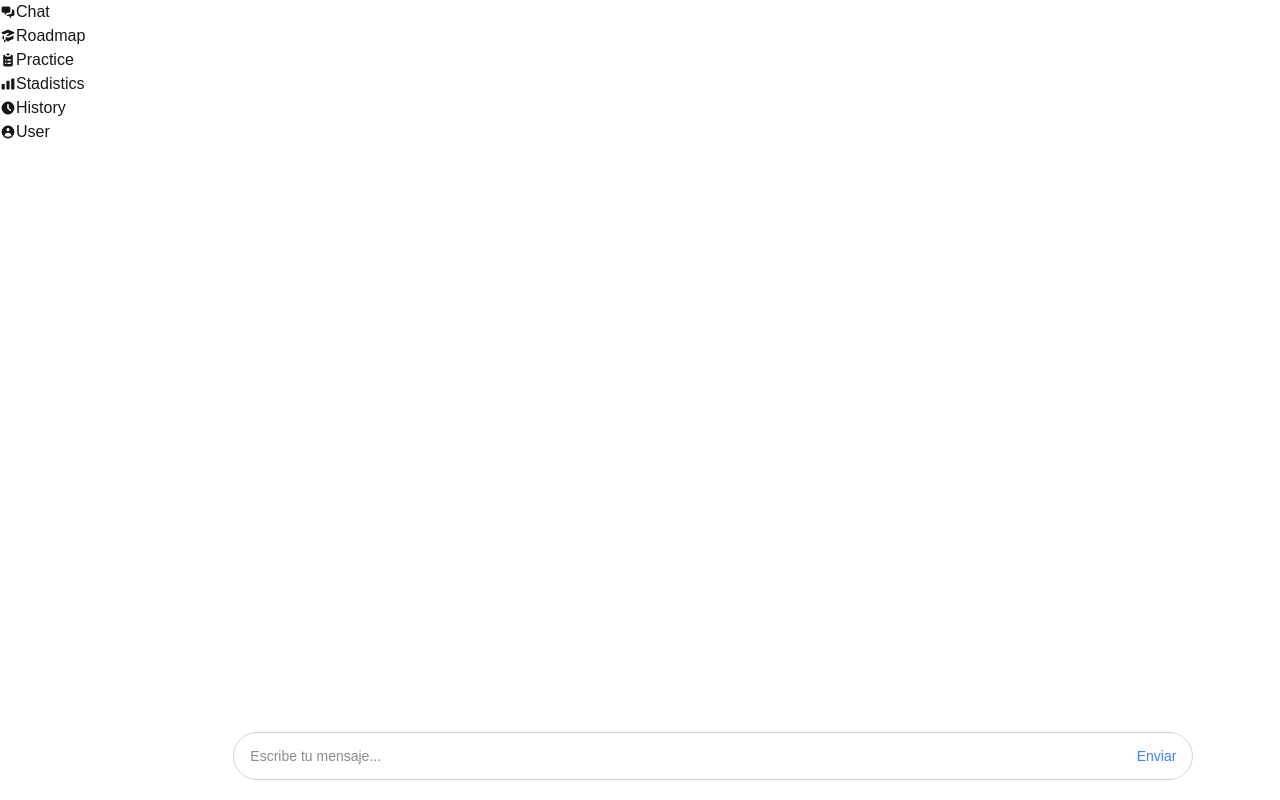
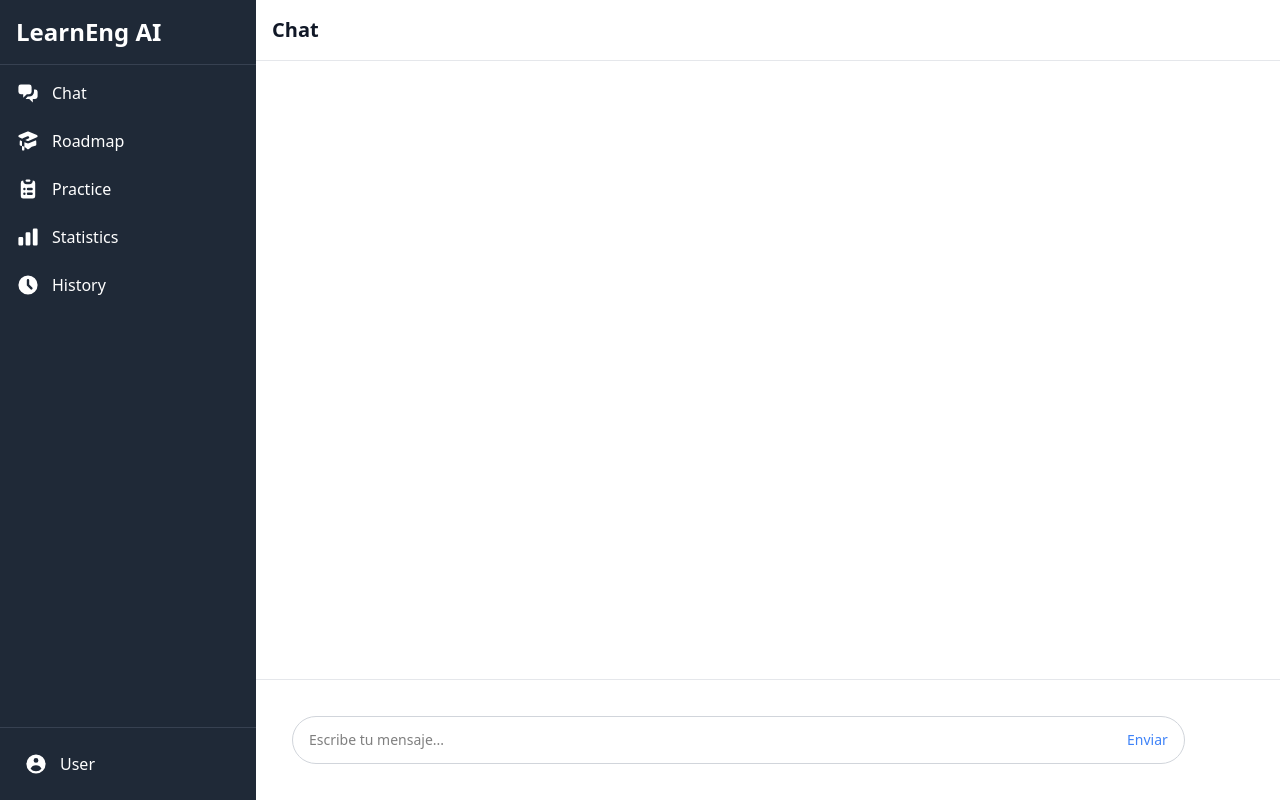
Before and after one commit to RodrigoAlexander7/learn-eng-ai-app, a Next.js app in the folder frontend/: page /chat in a window 1280 px wide. Built offline with nearby package versions, Linux system fonts and the light colour scheme.

Commit message:
feat: improving styles

```diff
--- a/frontend/src/app/chat/page.tsx
+++ b/frontend/src/app/chat/page.tsx
@@ -3,11 +3,9 @@
 import ChatRender from "@/features/chat/components/ChatRender";
 
 export default function Chat() {
-
-
    return (
-      <ChatRender>
-
-      </ChatRender>
+      <div className="h-screen w-full flex">
+         <ChatRender />
+      </div>
    );
 }
--- a/frontend/src/app/globals.css
+++ b/frontend/src/app/globals.css
@@ -22,7 +22,5 @@
 }
 
 body {
-  background: var(--background);
-  color: var(--foreground);
-  font-family: Arial, Helvetica, sans-serif;
+  @apply bg-gray-50 dark:bg-gray-900;
 }
--- a/frontend/src/app/layout.tsx
+++ b/frontend/src/app/layout.tsx
@@ -27,7 +27,9 @@ export default function RootLayout({
     <html lang="en">
       <body className="flex flex-row">
         <AppSidebar />
-        {children}
+        <main className="flex-1">
+          {children}
+        </main>
       </body>
     </html>
   );
--- a/frontend/src/components/AppSidebar.tsx
+++ b/frontend/src/components/AppSidebar.tsx
@@ -1,63 +1,40 @@
-"use client";
-
-import { Sidebar, SidebarItems, SidebarItemGroup, SidebarItem, } from "flowbite-react";
-import { HiChatAlt2, HiAcademicCap, HiClipboardList, HiChartBar, HiClock, HiUserCircle, } from "react-icons/hi";
+import { HiChartBar, HiChatAlt2, HiClipboardList, HiAcademicCap, HiClock, HiUserCircle } from "react-icons/hi";
 import Link from "next/link";
 
 export function AppSidebar() {
   return (
-    <Sidebar aria-label="Sidebar de aprendizaje de idiomas" className="w-64">
-      <SidebarItems>
-        <SidebarItemGroup>
-          <SidebarItem
-            as={Link}
-            href="/chat"
-            icon={HiChatAlt2}
-          >
-            Chat
-          </SidebarItem>
-
-          <SidebarItem
-            as={Link}
-            href="/roadmap"
-            icon={HiAcademicCap}
-          >
-            Roadmap
-          </SidebarItem>
-
-          <SidebarItem
-            as={Link}
-            href="/practice"
-            icon={HiClipboardList}
-          >
-            Practice
-          </SidebarItem>
-
-          <SidebarItem
-            as={Link}
-            href="/stats"
-            icon={HiChartBar}
-          >
-            Stadistics
-          </SidebarItem>
-
-          <SidebarItem
-            as={Link}
-            href="/history"
-            icon={HiClock}
-          >
-            History
-          </SidebarItem>
-
-          <SidebarItem
-            as={Link}
-            href="/profile"
-            icon={HiUserCircle}
-          >
-            User
-          </SidebarItem>
-        </SidebarItemGroup>
-      </SidebarItems>
-    </Sidebar>
+    <aside className="w-64 bg-gray-800 text-white flex flex-col h-screen">
+      <div className="p-4 border-b border-gray-700">
+        <h1 className="text-2xl font-bold">LearnEng AI</h1>
+      </div>
+      <nav className="flex-1 p-2 space-y-2">
+        <Link href="/chat" className="flex items-center p-2 text-base font-normal text-white rounded-lg hover:bg-gray-700">
+          <HiChatAlt2 className="w-6 h-6" />
+          <span className="ml-3">Chat</span>
+        </Link>
+        <Link href="/roadmap" className="flex items-center p-2 text-base font-normal text-white rounded-lg hover:bg-gray-700">
+          <HiAcademicCap className="w-6 h-6" />
+          <span className="ml-3">Roadmap</span>
+        </Link>
+        <Link href="/practice" className="flex items-center p-2 text-base font-normal text-white rounded-lg hover:bg-gray-700">
+          <HiClipboardList className="w-6 h-6" />
+          <span className="ml-3">Practice</span>
+        </Link>
+        <Link href="/stats" className="flex items-center p-2 text-base font-normal text-white rounded-lg hover:bg-gray-700">
+          <HiChartBar className="w-6 h-6" />
+          <span className="ml-3">Statistics</span>
+        </Link>
+        <Link href="/history" className="flex items-center p-2 text-base font-normal text-white rounded-lg hover:bg-gray-700">
+          <HiClock className="w-6 h-6" />
+          <span className="ml-3">History</span>
+        </Link>
+      </nav>
+      <div className="p-4 border-t border-gray-700">
+        <Link href="/profile" className="flex items-center p-2 text-base font-normal text-white rounded-lg hover:bg-gray-700">
+          <HiUserCircle className="w-6 h-6" />
+          <span className="ml-3">User</span>
+        </Link>
+      </div>
+    </aside>
   );
 }
--- a/frontend/src/features/chat/components/ChatInputMessage.tsx
+++ b/frontend/src/features/chat/components/ChatInputMessage.tsx
@@ -4,9 +4,10 @@ type InputProps = {
 
 export function ChatInputMessage({ input }: InputProps) {
    return (
-      <div className="">
-         {input}
+      <div className="flex justify-end">
+         <div className="bg-blue-500 text-white p-3 rounded-lg max-w-md">
+            {input}
+         </div>
       </div>
    )
-
 }
--- a/frontend/src/features/chat/components/ChatOutputMessage.tsx
+++ b/frontend/src/features/chat/components/ChatOutputMessage.tsx
@@ -2,14 +2,15 @@ import { ChatResponse } from "@/types/global"
 
 export function ChatOutputMessage({ response, feedback }: ChatResponse) {
    return (
-      <div>
-         <div>
-            {response}
-         </div>
-         <div>
-            {feedback}
+      <div className="flex justify-start">
+         <div className="bg-gray-200 dark:bg-gray-700 p-3 rounded-lg max-w-md">
+            <p className="text-gray-900 dark:text-white">{response}</p>
+            {feedback && (
+               <div className="mt-2 p-2 bg-gray-100 dark:bg-gray-600 rounded">
+                  <p className="text-sm text-gray-700 dark:text-gray-300">{feedback}</p>
+               </div>
+            )}
          </div>
       </div>
    )
-
 }
--- a/frontend/src/features/chat/components/ChatRender.tsx
+++ b/frontend/src/features/chat/components/ChatRender.tsx
@@ -8,13 +8,12 @@ import { useChatStore } from "@/core/store/useChatStore";
 export default function ChatRender() {
    const { messages } = useChatStore()
 
-
    return (
-      <div className="flex flex-col h-screen w-full">
-
-         <div className="flex-1 overflow-y-auto p-4">
-
-            <div>
+      <div className="flex flex-col h-screen w-full bg-white dark:bg-gray-800">
+         <header className="p-4 border-b border-gray-200 dark:border-gray-700">
+            <h2 className="text-xl font-bold text-gray-900 dark:text-white">Chat</h2>
+         </header>
+         <div className="flex-1 overflow-y-auto p-4 space-y-4">
             {messages.map((message, idx) => {
                if (message.type === 'user') {
                   return <ChatInputMessage input={message.input} key={idx} />
@@ -27,9 +26,7 @@ export default function ChatRender() {
                }
             })}
          </div>
-
-         </div>
-         <div >
+         <div className="p-4 border-t border-gray-200 dark:border-gray-700">
             <ChatInput />
          </div>
       </div>
```
Lines whose indentation alone changed are shown as unchanged.
